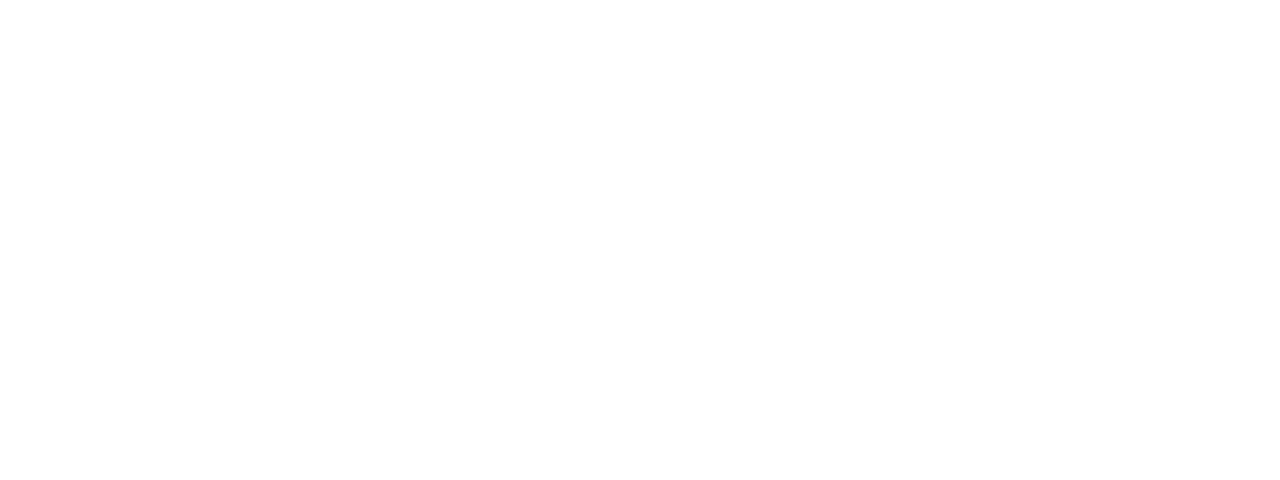
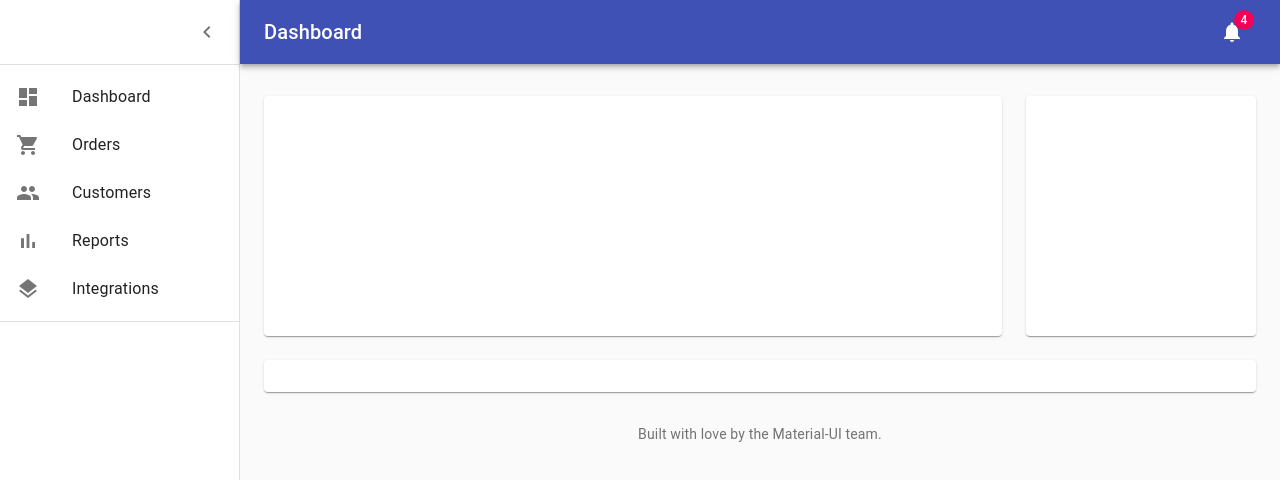
Before and after one commit to pramesywaraj/konveksianaadminapps, a React (Create React App) app: page / in a window 1280 px wide. Shown: the top 480 px of the page. Built offline with nearby package versions, Linux system fonts and the light colour scheme.

Commit message:
add some layout to the apps and also login page

```diff
--- a/package.json
+++ b/package.json
@@ -4,6 +4,7 @@
   "private": true,
   "dependencies": {
     "@material-ui/core": "^4.3.0",
+    "@material-ui/icons": "^4.2.1",
     "react": "^16.8.6",
     "react-dom": "^16.8.6",
     "react-router-dom": "^5.0.1",
--- a/src/App.js
+++ b/src/App.js
@@ -1,6 +1,7 @@
 import React from 'react';
 import { BrowserRouter, Switch, Route } from 'react-router-dom';
 import Login from './Components/Login/Login';
+import Dashboard from './Components/Dashboard/Dashboard';
 
 function App() {
   return (
@@ -10,6 +11,7 @@
 
         <Switch>
           <Route exact path="/login" component={Login}/>
+          <Route exact path="/" component={Dashboard}/>
 
         </Switch>
       </div>
--- /dev/null
+++ b/src/Components/Dashboard/Dashboard.js
@@ -0,0 +1,198 @@
+import React from 'react';
+import clsx from 'clsx';
+import { makeStyles } from '@material-ui/core/styles';
+import CssBaseline from '@material-ui/core/CssBaseline';
+import Drawer from '@material-ui/core/Drawer';
+import AppBar from '@material-ui/core/AppBar';
+import Toolbar from '@material-ui/core/Toolbar';
+import List from '@material-ui/core/List';
+import Typography from '@material-ui/core/Typography';
+import Divider from '@material-ui/core/Divider';
+import IconButton from '@material-ui/core/IconButton';
+import Badge from '@material-ui/core/Badge';
+import Container from '@material-ui/core/Container';
+import Grid from '@material-ui/core/Grid';
+import Paper from '@material-ui/core/Paper';
+import Link from '@material-ui/core/Link';
+import MenuIcon from '@material-ui/icons/Menu';
+import ChevronLeftIcon from '@material-ui/icons/ChevronLeft';
+import NotificationsIcon from '@material-ui/icons/Notifications';
+import { mainListItems, secondaryListItems } from './listItems';
+// import Chart from './Chart';
+// import Deposits from './Deposits';
+// import Orders from './Orders';
+
+function MadeWithLove() {
+  return (
+    <Typography variant="body2" color="textSecondary" align="center">
+      {'Built with love by the '}
+      <Link color="inherit" href="https://material-ui.com/">
+        Material-UI
+      </Link>
+      {' team.'}
+    </Typography>
+  );
+}
+
+const drawerWidth = 240;
+
+const useStyles = makeStyles(theme => ({
+  root: {
+    display: 'flex',
+  },
+  toolbar: {
+    paddingRight: 24, // keep right padding when drawer closed
+  },
+  toolbarIcon: {
+    display: 'flex',
+    alignItems: 'center',
+    justifyContent: 'flex-end',
+    padding: '0 8px',
+    ...theme.mixins.toolbar,
+  },
+  appBar: {
+    zIndex: theme.zIndex.drawer + 1,
+    transition: theme.transitions.create(['width', 'margin'], {
+      easing: theme.transitions.easing.sharp,
+      duration: theme.transitions.duration.leavingScreen,
+    }),
+  },
+  appBarShift: {
+    marginLeft: drawerWidth,
+    width: `calc(100% - ${drawerWidth}px)`,
+    transition: theme.transitions.create(['width', 'margin'], {
+      easing: theme.transitions.easing.sharp,
+      duration: theme.transitions.duration.enteringScreen,
+    }),
+  },
+  menuButton: {
+    marginRight: 36,
+  },
+  menuButtonHidden: {
+    display: 'none',
+  },
+  title: {
+    flexGrow: 1,
+  },
+  drawerPaper: {
+    position: 'relative',
+    whiteSpace: 'nowrap',
+    width: drawerWidth,
+    transition: theme.transitions.create('width', {
+      easing: theme.transitions.easing.sharp,
+      duration: theme.transitions.duration.enteringScreen,
+    }),
+  },
+  drawerPaperClose: {
+    overflowX: 'hidden',
+    transition: theme.transitions.create('width', {
+      easing: theme.transitions.easing.sharp,
+      duration: theme.transitions.duration.leavingScreen,
+    }),
+    width: theme.spacing(7),
+    [theme.breakpoints.up('sm')]: {
+      width: theme.spacing(9),
+    },
+  },
+  appBarSpacer: theme.mixins.toolbar,
+  content: {
+    flexGrow: 1,
+    height: '100vh',
+    overflow: 'auto',
+  },
+  container: {
+    paddingTop: theme.spacing(4),
+    paddingBottom: theme.spacing(4),
+  },
+  paper: {
+    padding: theme.spacing(2),
+    display: 'flex',
+    overflow: 'auto',
+    flexDirection: 'column',
+  },
+  fixedHeight: {
+    height: 240,
+  },
+}));
+
+export default function Dashboard() {
+  const classes = useStyles();
+  const [open, setOpen] = React.useState(true);
+  const handleDrawerOpen = () => {
+    setOpen(true);
+  };
+  const handleDrawerClose = () => {
+    setOpen(false);
+  };
+  const fixedHeightPaper = clsx(classes.paper, classes.fixedHeight);
+
+  return (
+    <div className={classes.root}>
+      <CssBaseline />
+      <AppBar position="absolute" className={clsx(classes.appBar, open && classes.appBarShift)}>
+        <Toolbar className={classes.toolbar}>
+          <IconButton
+            edge="start"
+            color="inherit"
+            aria-label="open drawer"
+            onClick={handleDrawerOpen}
+            className={clsx(classes.menuButton, open && classes.menuButtonHidden)}
+          >
+            <MenuIcon />
+          </IconButton>
+          <Typography component="h1" variant="h6" color="inherit" noWrap className={classes.title}>
+            Dashboard
+          </Typography>
+          <IconButton color="inherit">
+            <Badge badgeContent={4} color="secondary">
+              <NotificationsIcon />
+            </Badge>
+          </IconButton>
+        </Toolbar>
+      </AppBar>
+      <Drawer
+        variant="permanent"
+        classes={{
+          paper: clsx(classes.drawerPaper, !open && classes.drawerPaperClose),
+        }}
+        open={open}
+      >
+        <div className={classes.toolbarIcon}>
+          <IconButton onClick={handleDrawerClose}>
+            <ChevronLeftIcon />
+          </IconButton>
+        </div>
+        <Divider />
+        <List>{mainListItems}</List>
+        <Divider />
+        {/* <List>{secondaryListItems}</List> */}
+      </Drawer>
+      <main className={classes.content}>
+        <div className={classes.appBarSpacer} />
+        <Container maxWidth="lg" className={classes.container}>
+          <Grid container spacing={3}>
+            {/* Chart */}
+            <Grid item xs={12} md={8} lg={9}>
+              <Paper className={fixedHeightPaper}>
+                {/* <Chart /> */}
+              </Paper>
+            </Grid>
+            {/* Recent Deposits */}
+            <Grid item xs={12} md={4} lg={3}>
+              <Paper className={fixedHeightPaper}>
+                {/* <Deposits /> */}
+              </Paper>
+            </Grid>
+            {/* Recent Orders */}
+            <Grid item xs={12}>
+              <Paper className={classes.paper}>
+                {/* <Orders /> */}
+              </Paper>
+            </Grid>
+          </Grid>
+        </Container>
+        <MadeWithLove />
+      </main>
+    </div>
+  );
+}
--- /dev/null
+++ b/src/Components/Dashboard/listItems.js
@@ -0,0 +1,70 @@
+import React from 'react';
+import ListItem from '@material-ui/core/ListItem';
+import ListItemIcon from '@material-ui/core/ListItemIcon';
+import ListItemText from '@material-ui/core/ListItemText';
+import ListSubheader from '@material-ui/core/ListSubheader';
+import DashboardIcon from '@material-ui/icons/Dashboard';
+import ShoppingCartIcon from '@material-ui/icons/ShoppingCart';
+import PeopleIcon from '@material-ui/icons/People';
+import BarChartIcon from '@material-ui/icons/BarChart';
+import LayersIcon from '@material-ui/icons/Layers';
+import AssignmentIcon from '@material-ui/icons/Assignment';
+
+export const mainListItems = (
+  <div>
+    <ListItem button>
+      <ListItemIcon>
+        <DashboardIcon />
+      </ListItemIcon>
+      <ListItemText primary="Dashboard" />
+    </ListItem>
+    <ListItem button>
+      <ListItemIcon>
+        <ShoppingCartIcon />
+      </ListItemIcon>
+      <ListItemText primary="Orders" />
+    </ListItem>
+    <ListItem button>
+      <ListItemIcon>
+        <PeopleIcon />
+      </ListItemIcon>
+      <ListItemText primary="Customers" />
+    </ListItem>
+    <ListItem button>
+      <ListItemIcon>
+        <BarChartIcon />
+      </ListItemIcon>
+      <ListItemText primary="Reports" />
+    </ListItem>
+    <ListItem button>
+      <ListItemIcon>
+        <LayersIcon />
+      </ListItemIcon>
+      <ListItemText primary="Integrations" />
+    </ListItem>
+  </div>
+);
+
+export const secondaryListItems = (
+  <div>
+    <ListSubheader inset>Saved reports</ListSubheader>
+    <ListItem button>
+      <ListItemIcon>
+        <AssignmentIcon />
+      </ListItemIcon>
+      <ListItemText primary="Current month" />
+    </ListItem>
+    <ListItem button>
+      <ListItemIcon>
+        <AssignmentIcon />
+      </ListItemIcon>
+      <ListItemText primary="Last quarter" />
+    </ListItem>
+    <ListItem button>
+      <ListItemIcon>
+        <AssignmentIcon />
+      </ListItemIcon>
+      <ListItemText primary="Year-end sale" />
+    </ListItem>
+  </div>
+);
```
Also changed, not shown: 1 other file (tests, documents, lock files or other folders).
